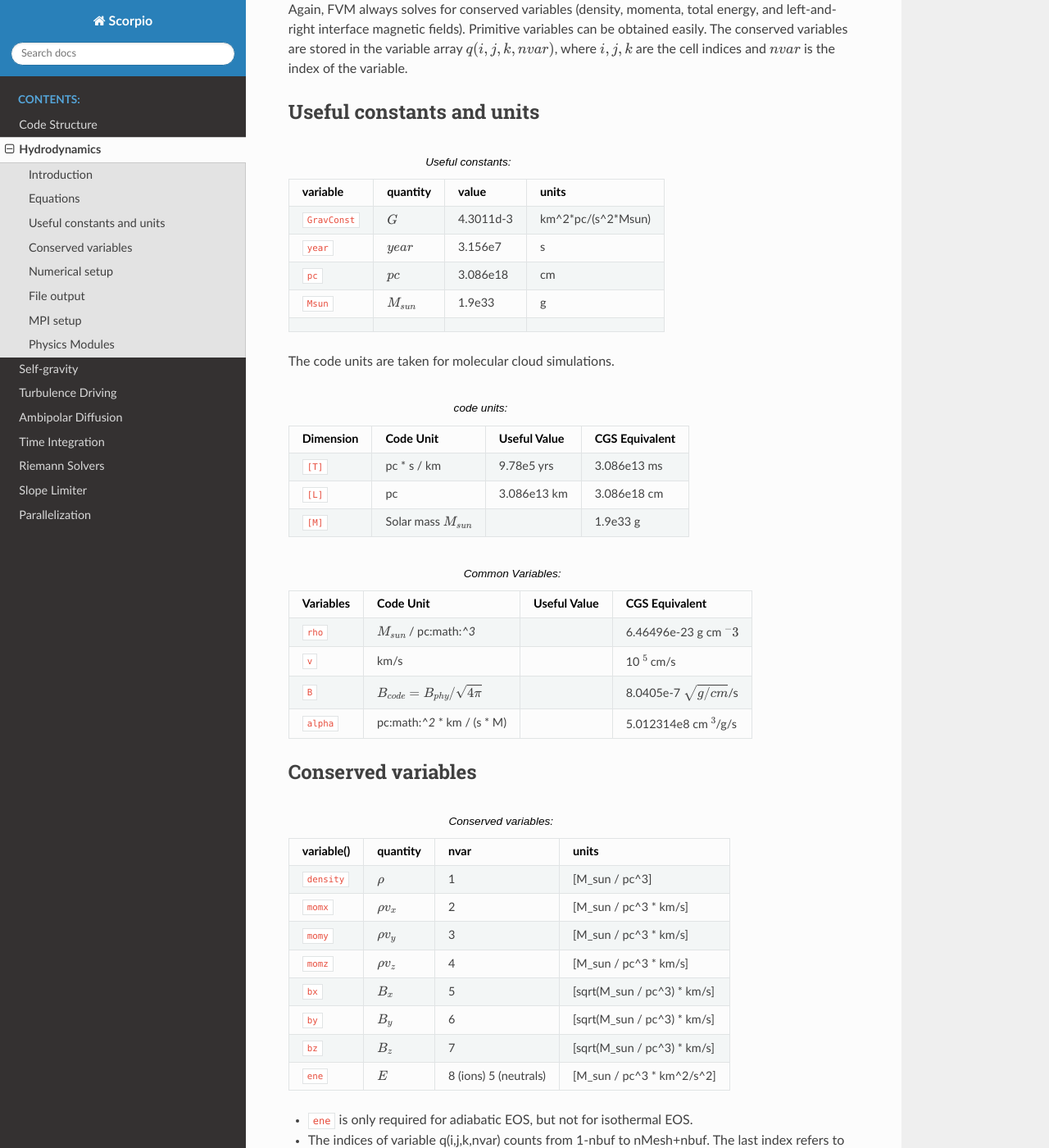
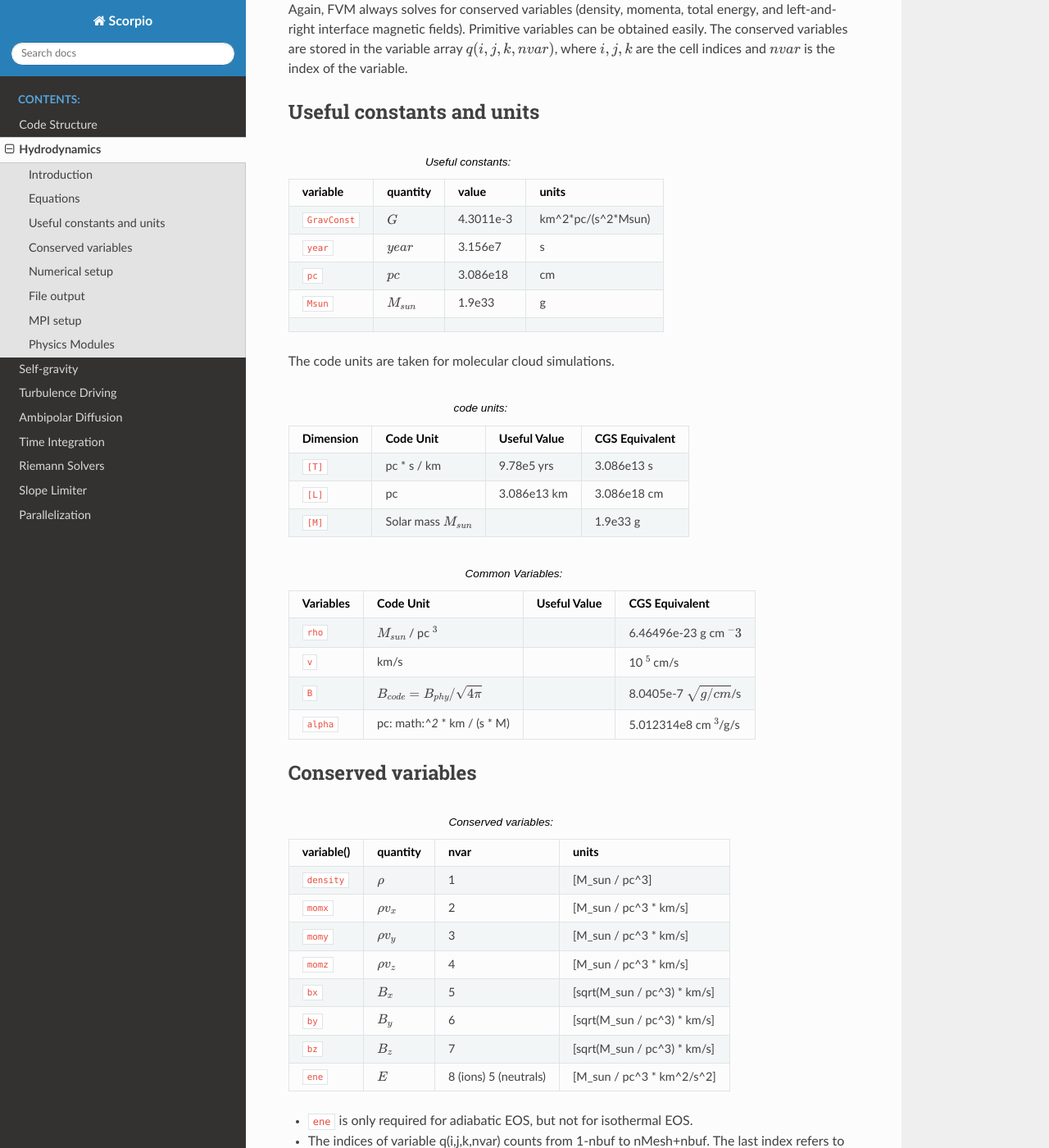
Before and after one commit to holam1hk/Scorpio-Docs, a Sphinx documentation site: the page built from docs/source/hydro.rst, in a window 1280 px wide and 1400 px high, scrolled down 1204 px. Shown: the whole window at 82% size. Built offline with Sphinx 7.4.7 and the Read the Docs theme 3.1.0, drawn with Linux system fonts in a browser that asks for light colours.

Commit message:
reformat math

```diff
--- a/docs/source/hydro.rst
+++ b/docs/source/hydro.rst
@@ -66,7 +66,7 @@ Useful constants and units
    +-----------------------+-----------------------+-----------+-------------------------------+
    | **variable**          | **quantity**          | **value** |  **units**                    |
    +=======================+=======================+===========+===============================+
-   | ``GravConst``         | :math:`G`             | 4.3011d-3 | km^2*pc/(s^2*Msun)            |
+   | ``GravConst``         | :math:`G`             | 4.3011e-3 | km^2*pc/(s^2*Msun)            |
    +-----------------------+-----------------------+-----------+-------------------------------+
    | ``year``              | :math:`year`          | 3.156e7   | s                             |
    +-----------------------+-----------------------+-----------+-------------------------------+
@@ -85,7 +85,7 @@ The code units are taken for molecular cloud simulations.
    +-----------------------+-------------------------------------------+-------------------+-------------------------------+
    | **Dimension**         | **Code Unit**                             | **Useful Value**  | **CGS Equivalent**            |
    +=======================+===========================================+===================+===============================+
-   | ``[T]``               | pc * s / km                               | 9.78e5 yrs        | 3.086e13 ms                   |
+   | ``[T]``               | pc * s / km                               | 9.78e5 yrs        | 3.086e13 s                    |
    +-----------------------+-------------------------------------------+-------------------+-------------------------------+
    | ``[L]``               | pc                                        | 3.086e13 km       | 3.086e18 cm                   |
    +-----------------------+-------------------------------------------+-------------------+-------------------------------+
@@ -98,13 +98,13 @@ The code units are taken for molecular cloud simulations.
    +-----------------------+-------------------------------------------+-------------------+--------------------------------+
    | **Variables**         | **Code Unit**                             | **Useful Value**  | **CGS Equivalent**             |
    +=======================+===========================================+===================+================================+
-   | ``rho``               | :math:`M_{sun}` / pc:math:`^3`            |                   | 6.46496e-23 g cm :math:`^-3`   |
+   | ``rho``               | :math:`M_{sun}` / pc :math:`^3`           |                   | 6.46496e-23 g cm :math:`^-3`   |
    +-----------------------+-------------------------------------------+-------------------+--------------------------------+
    | ``v``                 | km/s                                      |                   | 10 :math:`^5` cm/s             |
    +-----------------------+-------------------------------------------+-------------------+--------------------------------+
    | ``B``                 | :math:`B_{code}=B_{phy}/\sqrt{4\pi}`      |                   | 8.0405e-7 :math:`\sqrt{g/cm}`/s|
    +-----------------------+-------------------------------------------+-------------------+--------------------------------+
-   | ``alpha``             | pc:math:`^2` * km / (s * M)               |                   | 5.012314e8 cm :math:`^3`/g/s   |
+   | ``alpha``             | pc: math:`^2` * km / (s * M)              |                   | 5.012314e8 cm :math:`^3`/g/s   |
    +-----------------------+-------------------------------------------+-------------------+--------------------------------+
 
 ..  +-----------------------+-------------------------------------------+-------------------+-------------------------------+
```
